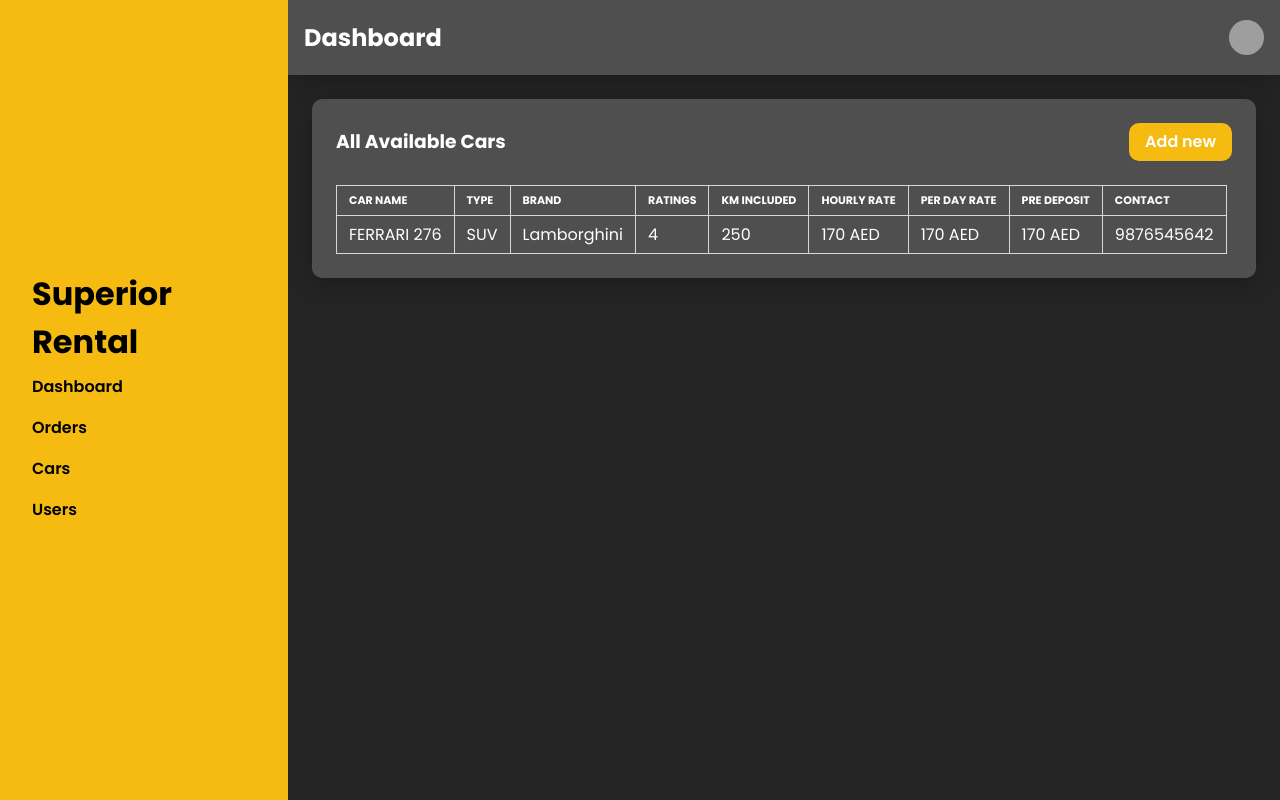
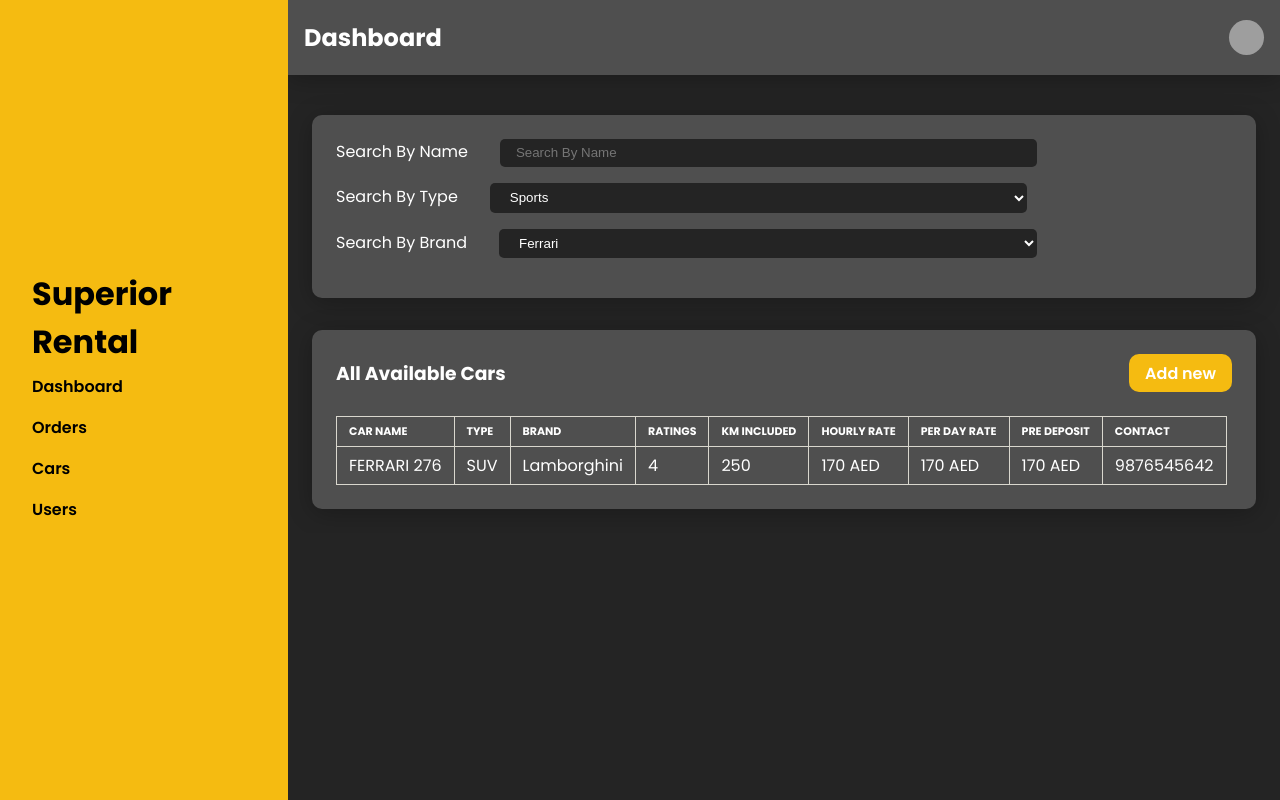
Before and after one commit to sathakhussam/superior-dashboard, a React (Create React App) app: page /cars in a window 1280 px wide. Built offline with nearby package versions, Linux system fonts and the light colour scheme; grey boxes are pictures that could not be loaded.

Commit message:
Added filter option to these cars and users

```diff
--- a/src/pages/cars/cars.page.jsx
+++ b/src/pages/cars/cars.page.jsx
@@ -8,6 +8,44 @@ class CarsPage extends Component {
     render() {
         return (
             <div className="OrdersPage">
+                <Card customClass="custom-card-sep">
+                    <label>
+                        Search By Name
+                        <input placeholder="Search By Name" type="text" name="" id="" />
+                    </label>
+                    <label>
+                        <div className="Addspace"></div>
+                        Search By Type
+                        <select name="Type" id="">
+                            <option value="sports">Sports</option>
+                            <option value="luxury">Luxury</option>
+                            <option value="special">Special</option>
+                            <option value="SUV">SUV</option>
+                            <option value="convertibles">Convertibles</option>
+                        </select>
+                    </label>
+                    <label>
+                        Search By Brand
+                        <select name="Type" id="">
+                            <option value="Ferrari">Ferrari</option>
+                            <option value="Lamborghini">Lamborghini</option>
+                            <option value="Ford">Ford</option>
+                            <option value="Audi">Audi</option>
+                            <option value="Bentlay">Bentlay</option>
+                            <option value="Cadillac">Cadillac</option>
+                            <option value="Polaris">Polaris</option>
+                            <option value="Range Rover">Range Rover</option>
+                            <option value="BMW">BMW</option>
+                            <option value="McLaren">McLaren</option>
+                            <option value="Rolls Royce">Rolls Royce</option>
+                            <option value="Chevrolet">Chevrolet</option>
+                            <option value="Porsche">Porsche</option>
+                            <option value="Lincoln">Lincoln</option>
+                            <option value="Maseratti">Maseratti</option>
+                            <option value="Corvette">Corvette</option>
+                        </select>
+                    </label>
+                </Card>
                 <Card customClass="custom-card">
                 <div className="top-div">
                     <h3>All Available Cars</h3>
--- a/src/pages/users/users.page.jsx
+++ b/src/pages/users/users.page.jsx
@@ -1,12 +1,17 @@
 import React, { Component } from 'react';
-import "./users.styles.css"
 
 import Card from '../../components/card/card.component'
-
+import './users.styles.css'
 class OrdersPage extends Component {
     render() {
         return (
             <div className="OrdersPage">
+                <Card customClass="custom-card-sep">
+                    <label>
+                        Search By Name
+                        <input placeholder="Search By Name" type="text" name="" id="" />
+                    </label>
+                </Card>
                 <Card customClass="custom-card">
                 <div className="top-div">
                     <h3>All available users</h3>
--- a/src/pages/users/users.styles.css
+++ b/src/pages/users/users.styles.css
@@ -58,3 +58,36 @@
 .UserSeperate .CustomCard div p:nth-child(4) {
   margin-bottom: 10px;
 }
+
+.custom-card-sep {
+  margin: 1rem 0;
+  margin-bottom: 2rem;
+}
+
+.custom-card-sep input,
+.custom-card-sep select {
+  margin-left: 2rem;
+  padding: 0.4rem 1rem;
+  background-color: #242424;
+  border: none;
+  border-radius: 5px;
+  color: white;
+  width: 60%;
+}
+
+.custom-card-sep label {
+  display: block;
+  margin-bottom: 1rem;
+}
+
+.custom-card-sep input:focus {
+  outline: none;
+}
+
+.custom-card-sep {
+  padding-bottom: none;
+}
+
+.custom-card-sep label .Addspace {
+  width: 4px;
+}
```
